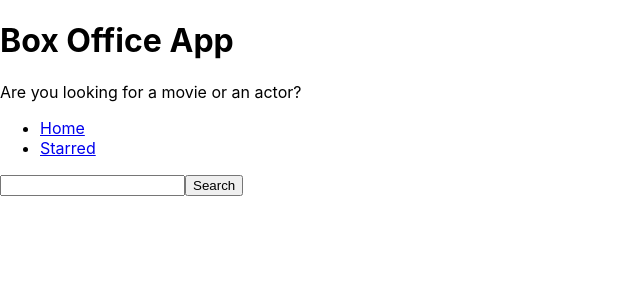
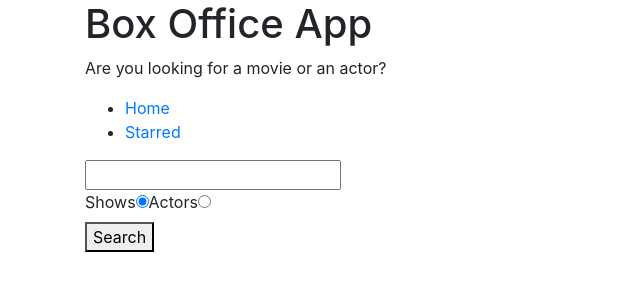
Before and after one commit to ipsit2101/Box-Office-App, a React (Create React App) app: page / in a window 1280 px wide. Shown: the top 300 px of the page, without its empty margins (0-640 px from the left). Built offline with nearby package versions, Linux system fonts and the light colour scheme.

Commit message:
set search options

```diff
--- a/public/index.html
+++ b/public/index.html
@@ -3,41 +3,39 @@
   <head>
     <meta charset="utf-8" />
     <link rel="icon" href="%PUBLIC_URL%/favicon.ico" />
+    <link
+      rel="stylesheet"
+      href="https://cdn.jsdelivr.net/npm/bootstrap@4.0.0/dist/css/bootstrap.min.css"
+      integrity="sha384-Gn5384xqQ1aoWXA+058RXPxPg6fy4IWvTNh0E263XmFcJlSAwiGgFAW/dAiS6JXm"
+      crossorigin="anonymous"
+    />
     <meta name="viewport" content="width=device-width, initial-scale=1" />
     <meta name="theme-color" content="#000000" />
     <meta
       name="description"
       content="Web site created using create-react-app"
     />
-    <link rel="apple-touch-icon" href="%PUBLIC_URL%/logo192.png" />
-    <!--
-      manifest.json provides metadata used when your web app is installed on a
-      user's mobile device or desktop. See https://developers.google.com/web/fundamentals/web-app-manifest/
-    -->
-    <link rel="manifest" href="%PUBLIC_URL%/manifest.json" />
-    <!--
-      Notice the use of %PUBLIC_URL% in the tags above.
-      It will be replaced with the URL of the `public` folder during the build.
-      Only files inside the `public` folder can be referenced from the HTML.
-
-      Unlike "/favicon.ico" or "favicon.ico", "%PUBLIC_URL%/favicon.ico" will
-      work correctly both with client-side routing and a non-root public URL.
-      Learn how to configure a non-root public URL by running `npm run build`.
-    -->
-    <title>React App</title>
+    <!-- <link rel="apple-touch-icon" href="%PUBLIC_URL%/logo192.png" />
+    <link rel="manifest" href="%PUBLIC_URL%/manifest.json" /> -->
+    <title>Box Office App</title>
   </head>
   <body>
     <noscript>You need to enable JavaScript to run this app.</noscript>
     <div id="root"></div>
-    <!--
-      This HTML file is a template.
-      If you open it directly in the browser, you will see an empty page.
-
-      You can add webfonts, meta tags, or analytics to this file.
-      The build step will place the bundled scripts into the <body> tag.
-
-      To begin the development, run `npm start` or `yarn start`.
-      To create a production bundle, use `npm run build` or `yarn build`.
-    -->
+    <script
+      src="https://code.jquery.com/jquery-3.2.1.slim.min.js"
+      integrity="sha384-KJ3o2DKtIkvYIK3UENzmM7KCkRr/rE9/Qpg6aAZGJwFDMVNA/GpGFF93hXpG5KkN"
+      crossorigin="anonymous"
+    ></script>
+    <script
+      src="https://cdn.jsdelivr.net/npm/popper.js@1.12.9/dist/umd/popper.min.js"
+      integrity="sha384-ApNbgh9B+Y1QKtv3Rn7W3mgPxhU9K/ScQsAP7hUibX39j7fakFPskvXusvfa0b4Q"
+      crossorigin="anonymous"
+    ></script>
+    <script
+      src="https://cdn.jsdelivr.net/npm/bootstrap@4.0.0/dist/js/bootstrap.min.js"
+      integrity="sha384-JZR6Spejh4U02d8jOt6vLEHfe/JQGiRRSQQxSfFWpi1MquVdAyjUar5+76PVCmYl"
+      crossorigin="anonymous"
+    ></script>
   </body>
 </html>
--- a/src/Pages/Home.js
+++ b/src/Pages/Home.js
@@ -1,56 +1,97 @@
-import React from 'react'
-import { useState } from 'react';
-import MainPageLayout from '../My Components/MainPageLayout';
-import { apiGet } from '../Misc/config';
+import React from "react";
+import { useState } from "react";
+import MainPageLayout from "../My Components/MainPageLayout";
+import { apiGet } from "../Misc/config";
 
 const Home = () => {
+  const [input, setInput] = useState("");
+  const [results, setResults] = useState(null);
+  const [searchOpion, setSearchOpion] = useState("shows");
 
-  const [input, setInput] = useState('');
-  const [results, setResults] = useState(null);
+  const onSearch = () => {
+    // function to search for the given query
 
-  const onSearch = () => {   // function to search for the given query
+    apiGet(`/search/${searchOpion}?q=${input}`).then((result) => {
+      setResults(result);
+      console.log(result); // get data from remote API
+    });
+  };
 
-    apiGet(`/search/shows?q=${input}`).then(
-      result => {
-        setResults(result);
-        console.log(result);  // get data from remote API
-      }
-    );
-  }
-
-  const onInputChange  = (event) => {
+  const onInputChange = (event) => {
     setInput(event.target.value);
-  }
+  };
 
   const onKeyDown = (event) => {
-    if (event.keyCode === 13) {   // fires the event only when we press Enter
+    if (event.keyCode === 13) {
+      // fires the event only when we press Enter
       onSearch();
     }
-  }
+  };
+
+  const changeSearchOption = (option) => {
+    setSearchOpion(option);
+  };
+  console.log(searchOpion);
 
   const RenderResults = () => {
     if (results && results.length === 0) {
-      return <div>No Results</div>
+      return <div>No Results</div>;
     }
+
     if (results && results.length > 0) {
-      return <div>{
-          results.map(element => {
-            return <div key = {element.show.id}>{element.show.name}</div>
+
+      return results[0].show
+        ? results.map((element) => {
+            return <div key={element.show.id}>{element.show.name}</div>;
           })
-        }</div>
+        : results.map((element) => {
+            return <div key={element.person.id}>{element.person.name}</div>;
+          });
     }
+
     return null;
-  }
+  };
 
   return (
-    <div>
+    <div className="container">
       <MainPageLayout>
-        <input type="text" onChange={onInputChange} onKeyDown = {onKeyDown} value = {input} />
-        <button type = "button" onClick={onSearch}>Search</button>
+        <input
+          type="text"
+          onChange={onInputChange}
+          onKeyDown={onKeyDown}
+          value={input}
+        />
+        <div>
+          <label htmlFor="show-search">
+            Shows
+            <input
+              id="show-search"
+              type="radio"
+              value="shows"
+              checked={searchOpion === "shows"}
+              onChange={() => changeSearchOption("shows")}
+            />
+          </label>
+          <label htmlFor="actors-search">
+            Actors
+            <input
+              id="actors-search"
+              type="radio"
+              value="people"
+              checked={searchOpion === "people"}
+              onChange={() => changeSearchOption("people")}
+            />
+          </label>
+        </div>
+
+        <button type="button" onClick={onSearch}>
+          Search
+        </button>
+
         {RenderResults()}
       </MainPageLayout>
     </div>
   );
-}
+};
 
 export default Home;
```
Also changed, not shown: src/Misc/config.js (line endings or trailing spaces).
